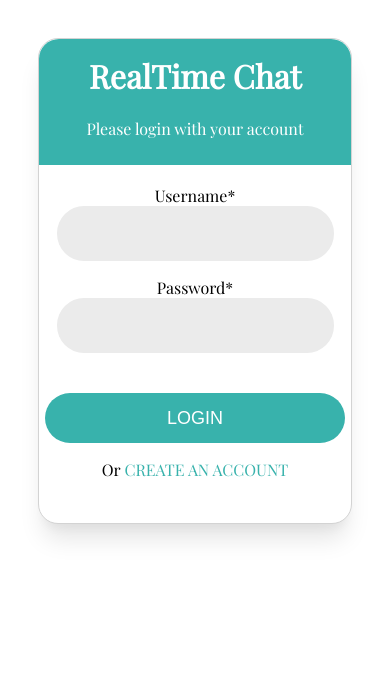
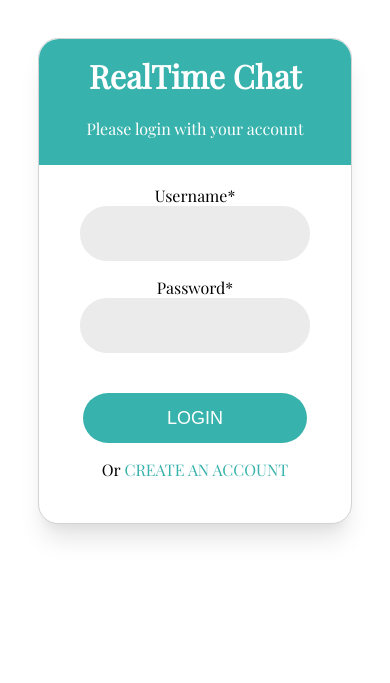
Before and after one commit to stgoddv/whatsapp-clone-django-vuejs, a Django app: page /accounts/login/ in a window 390 px wide. Shown: the top 683 px of the page. Run offline with Django 3.2, Linux system fonts and the light colour scheme; some libraries are stand-ins or nearby versions.

Commit message:
improved responsiveness of login and register

```diff
--- a/djchat/templates/auth_layout.html
+++ b/djchat/templates/auth_layout.html
@@ -100,7 +100,7 @@
         justify-content: center;
         align-items: center;
         padding: 0 20px;
-        width: 24rem;
+        width: 100%;
         height: 50px;
         background-color: #38b2ac;
         border-radius: 25px;
@@ -118,7 +118,6 @@
 
     .auth-box .login-form-container .container-login-btn,
     .auth-box .registration-form-container .container-registration-btn {
-        width: 100%;
         display: -webkit-box;
         display: -webkit-flex;
         display: -moz-box;
@@ -126,6 +125,8 @@
         display: flex;
         flex-wrap: wrap;
         justify-content: center;
+        margin: auto;
+        max-width: 17rem;
     }
 
     .auth-box .login-form-container button.login-btn:hover,
@@ -149,6 +150,32 @@
         text-decoration: none;
         color: #285e61;
     }
+
+    @media (max-width: 400px) {
+
+        .auth-box .login-form-container .container-login-btn,
+        .auth-box .registration-form-container .container-registration-btn {
+            max-width: 14rem;
+        }
+
+        .auth-box .login-form-container input,
+        .auth-box .registration-form-container input {
+            max-width: 10rem;
+        }
+    }
+
+    @media (max-width: 350px) {
+
+        .auth-box .login-form-container .container-login-btn,
+        .auth-box .registration-form-container .container-registration-btn {
+            max-width: 12rem;
+        }
+
+        .auth-box .login-form-container input,
+        .auth-box .registration-form-container input {
+            max-width: 8rem;
+        }
+    }
 </style>
 {% endblock %}
 
```
